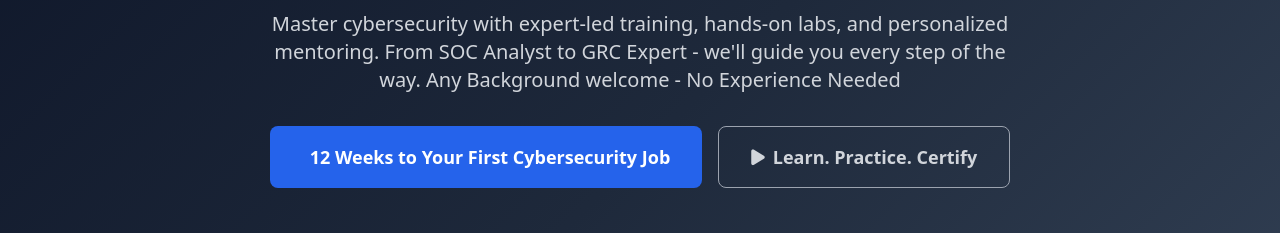
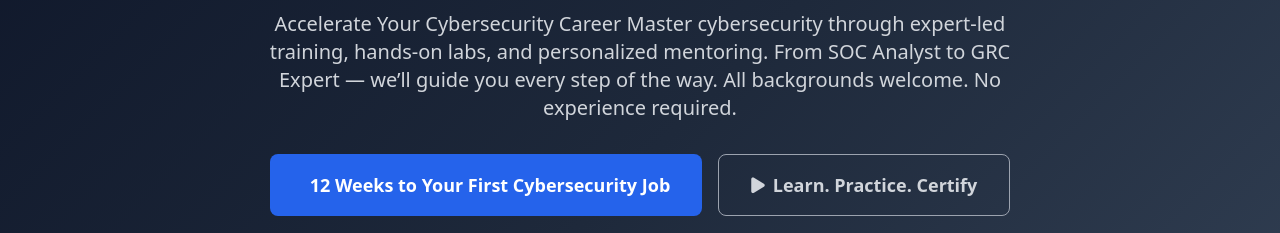
Before and after one commit to admz3379/techstep-platform, a plain HTML site: page index.html in a window 1280 px wide. Shown: the part 218-451 px from the top of the page. Drawn offline with nearby package versions, Linux system fonts and the light colour scheme; some icons are missing.

Commit message:
Update index.html

```diff
--- a/index.html
+++ b/index.html
@@ -500,8 +500,7 @@
                 Accelerate Your <span class="text-blue-400">Cybersecurity Career</span>
             </h1>
             <p class="text-xl text-gray-300 mb-8 max-w-3xl mx-auto">
-                Master cybersecurity with expert-led training, hands-on labs, and personalized mentoring.
-                From SOC Analyst to GRC Expert - we'll guide you every step of the way. Any Background welcome - No Experience Needed
+                Accelerate Your Cybersecurity Career Master cybersecurity through expert-led training, hands-on labs, and personalized mentoring. From SOC Analyst to GRC Expert — we’ll guide you every step of the way. All backgrounds welcome. No experience required.
             </p>
             <div class="flex flex-col sm:flex-row gap-4 justify-center mb-12">
                 <button class="bg-blue-600 text-white px-8 py-4 rounded-lg text-lg font-semibold hover:bg-blue-700 transition duration-300 transform hover:scale-105">
```
